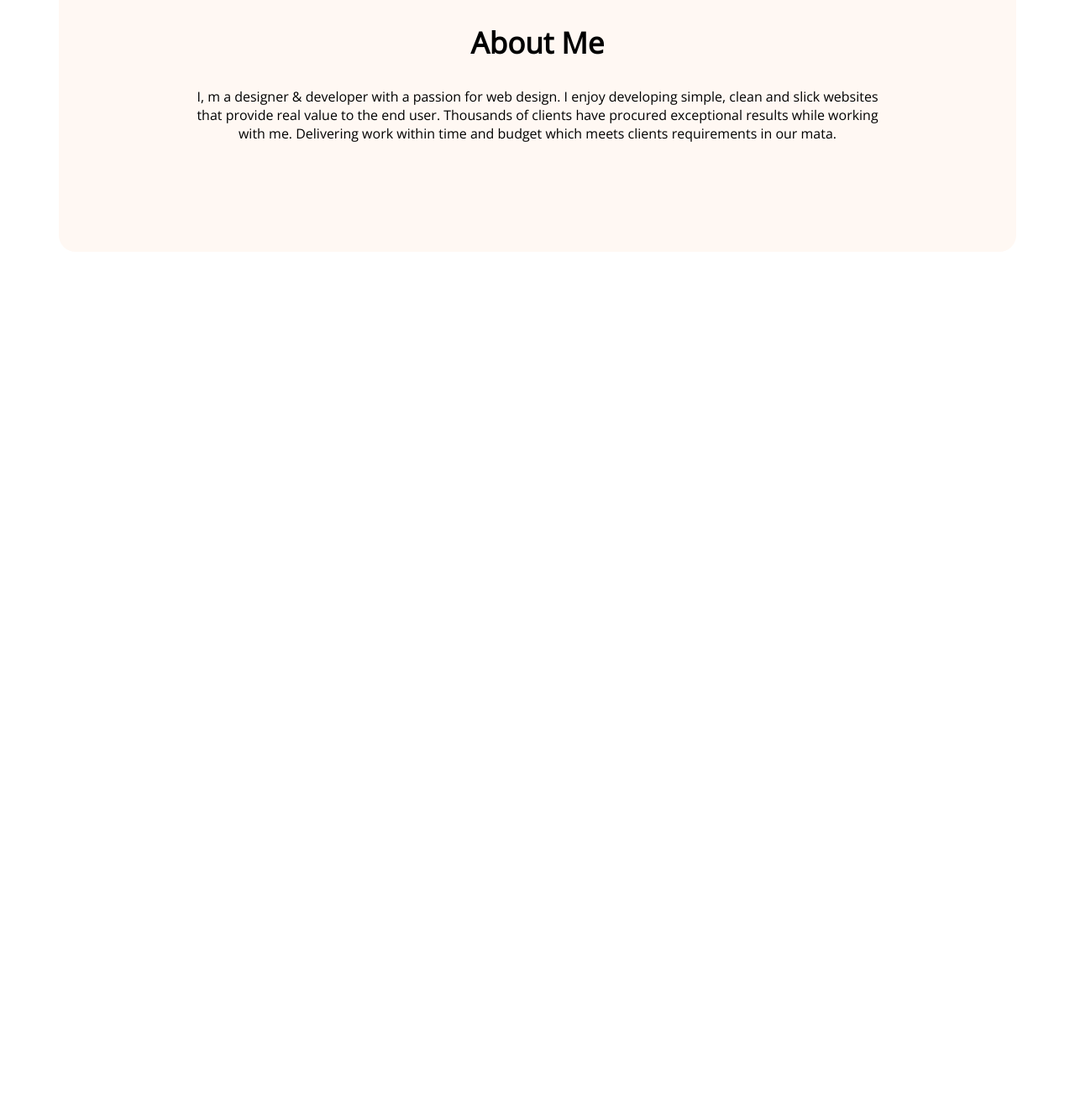
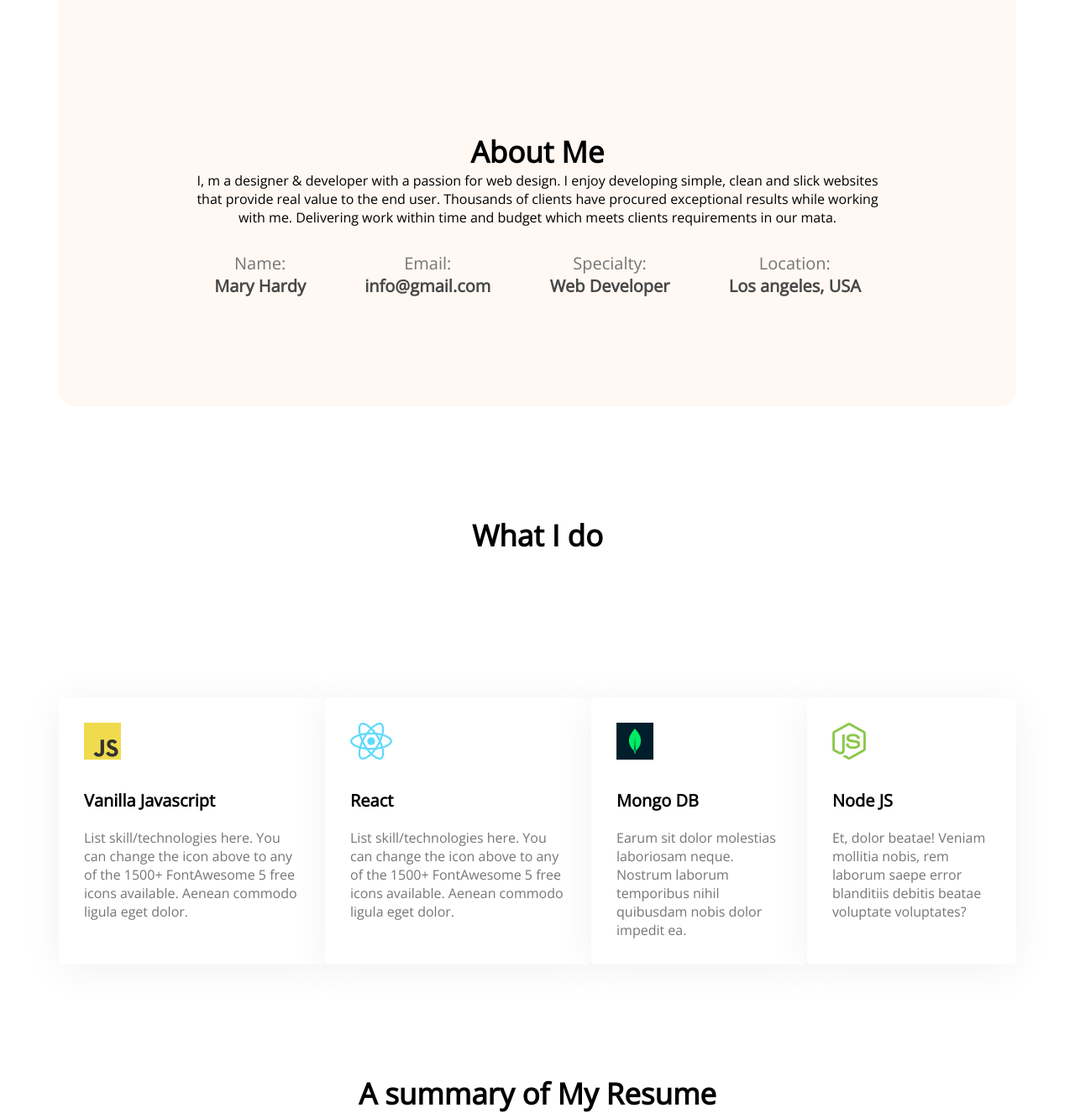
Before and after one commit to Khadiza-Parvin2/Developer-portfolio, a plain HTML site: page images/index.html in a window 1280 px wide. Shown: the part 1173-2499 px from the top of the page at 84% size. Before the commit the page ends 1473 px from the top, so only its background shows below. Drawn offline with nearby package versions, Linux system fonts and the light colour scheme.

Commit message:
added header and about section

```diff
--- a/images/index.html
+++ b/images/index.html
@@ -33,7 +33,56 @@
         <section class="about">
             <h3 class="section-title">About Me</h3>
             <p class="section-description">I, m a designer & developer with a passion for web design. I enjoy developing simple, clean and slick websites that provide real value to the end user. Thousands of clients have procured exceptional results while working with me. Delivering work within time and budget which meets clients requirements in our mata.</p>
+            <div class="about-info-container">
+                <div class="about-info">
+                    <p class="info-title">Name:</p>
+                    <p class="info-description">Mary Hardy</p>
+                </div>
+                <div class="about-info">
+                    <p class="info-title">Email:</p>
+                    <p class="info-description">info@gmail.com</p>
+                </div>
+                <div class="about-info">
+                    <p class="info-title">Specialty:</p>
+                    <p class="info-description">Web Developer</p>
+                </div>
+                <div class="about-info">
+                    <p class="info-title">Location:</p>
+                    <p class="info-description">Los angeles, USA</p>
+                </div>
+            </div>
         </section>
+         <!-- what i do section -->
+         <section class="What-i-do">
+            <h3 class="section-title">What I do</h3>
+            <!-- .skills container>.skill*4>img+p.skill-title+p.skill-description>lorem15 -->
+            <div class="skills-container">
+                <div class="skill">
+                    <img src="icons/js.png" alt="">
+                    <p class="skill-title">Vanilla Javascript</p>
+                    <p class="skill-description">List skill/technologies here. You can change the icon above to any of the 1500+ FontAwesome 5 free icons available. Aenean commodo ligula eget dolor.</p>
+                </div>
+                <div class="skill">
+                    <img src="icons/react.png" alt="">
+                    <p class="skill-title">React</p>
+                    <p class="skill-description">List skill/technologies here. You can change the icon above to any of the 1500+ FontAwesome 5 free icons available. Aenean commodo ligula eget dolor.</p>
+                </div>
+                <div class="skill">
+                    <img src="icons/mongo.png" alt="">
+                    <p class="skill-title">Mongo DB</p>
+                    <p class="skill-description">Earum sit dolor molestias laboriosam neque. Nostrum laborum temporibus nihil quibusdam nobis dolor impedit ea.</p>
+                </div>
+                <div class="skill">
+                    <img src="icons/nodejs.png" alt="">
+                    <p class="skill-title">Node JS</p>
+                    <p class="skill-description">Et, dolor beatae! Veniam mollitia nobis, rem laborum saepe error blanditiis debitis beatae voluptate voluptates?</p>
+                </div>
+            </div>
+         </section>
+         <!-- Resume section -->
+         <section class="resume">
+            <h3 class="section-title">A summary of My Resume</h3>
+         </section>
     </main>
     <footer>
 
--- a/images/styles/portfolio.css
+++ b/images/styles/portfolio.css
@@ -94,7 +94,8 @@ main{
    text-align: center;
 }
 .section-title {
-    margin-bottom: 30px;
+    text-align: center;
+    margin-top: 130px;
     font-weight: 700;
     font-size: 35px;
 }
@@ -104,3 +105,49 @@ main{
     margin-bottom: 30px;
 
 }
+/* about-info-container */
+.about-info-container{
+    margin-top: 30px;
+    color: #757575;
+    display: flex;
+    justify-content: space-around;
+}
+.info-title{
+    font-weight: 400;
+    font-size: 20px;
+    text-align: center;
+
+
+}
+.info-description{
+    color: #474747;
+    font-weight: 700;
+    font-size: 20px;
+    text-align: center;
+
+}
+ /* What-i-do */
+ .what-i-do{
+    margin-top: 130px;
+
+ }
+ .skills-container{
+    display: flex;
+    margin-top: 170px;
+ }
+ .skill{
+    background: #FFFFFF;
+    box-shadow: 0px 6px 50px rgba(0, 0, 0, 0.06);
+    border-radius: 5px;
+    padding: 30px;
+ }
+ .skill-title{
+    font-weight: 700;
+    font-size: 20px;
+    margin-top: 30px;
+ }
+ .skill-description{
+    margin-top: 20px;
+    color: #757575
+
+ }
```
Also changed, not shown: images/icons/facebook.png (added), images/icons/insta.png (added), images/icons/js.png (added), images/icons/mongo.png (added), images/icons/nodejs.png (added), images/icons/react.png (added), images/icons/twitter.png (added), 1 other file.
